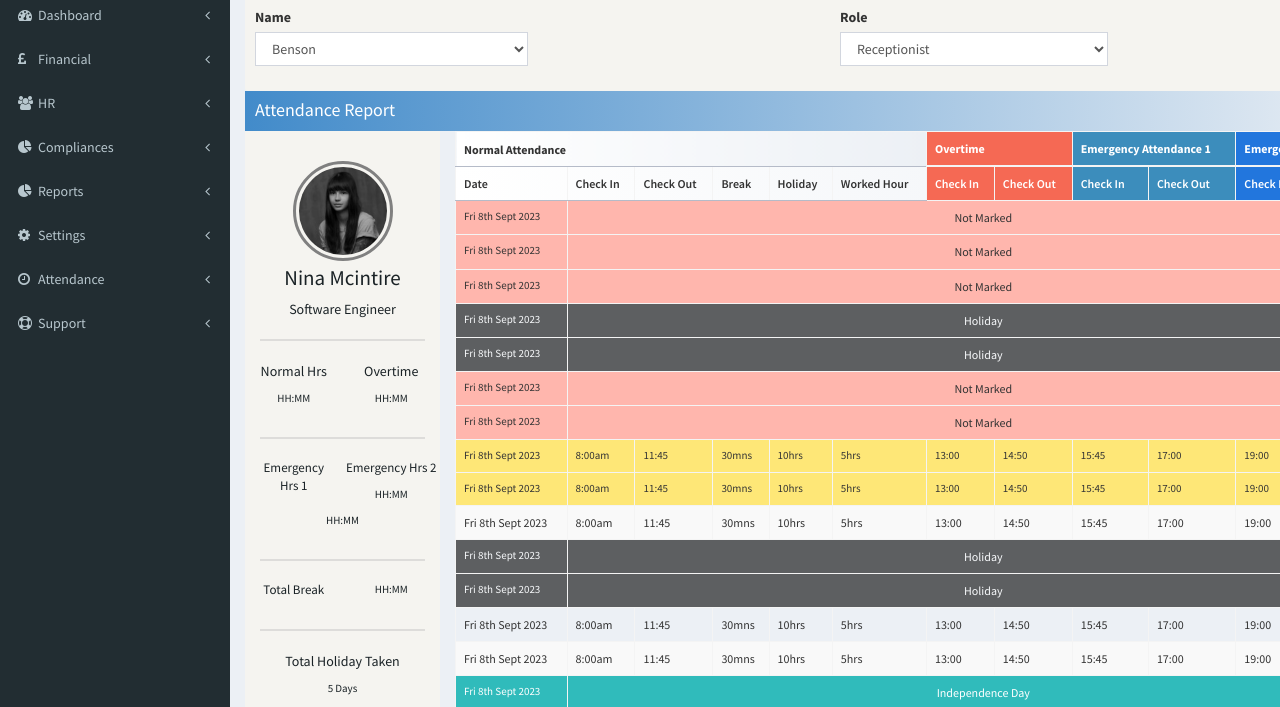
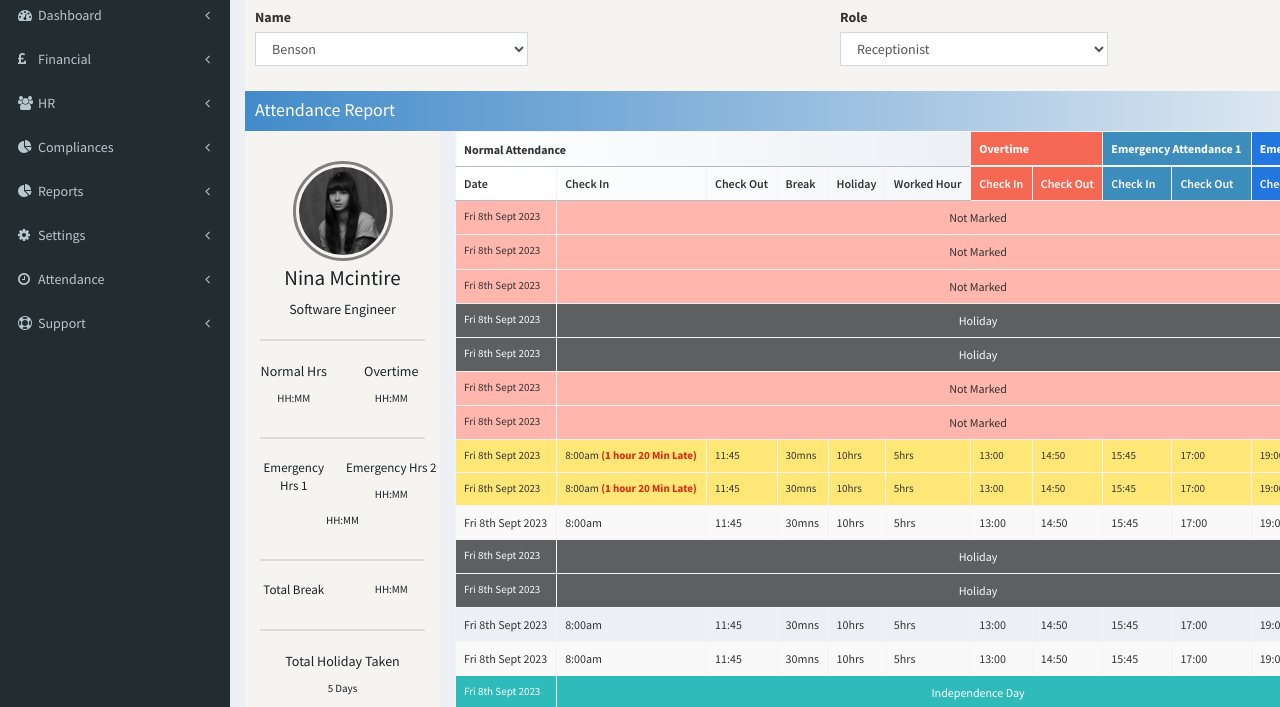
Before and after one commit to MrStxn001/admin-dashboard, a plain HTML site: page Attendance Report/Admin Dashboard/index.html in a window 1280 px wide. Shown: the part 94-801 px from the top of the page. Drawn offline with nearby package versions, Linux system fonts and the light colour scheme; some packages are replaced by stand-ins of ours; a script that the page names is missing; files whose address does not match are found by name.

Commit message:
Update index.html

```diff
--- a/Attendance Report/Admin Dashboard/index.html
+++ b/Attendance Report/Admin Dashboard/index.html
@@ -477,7 +477,7 @@
                 </tr>
               <tr style="background: hsla(50, 100%, 71%, 0.904); font-size: 11px;">
                 <td>Fri 8th Sept 2023</td>
-                <td>8:00am</td>
+                <td>8:00am <span style="color: #db2a0f; font-weight: bold;">(1 hour 20 Min Late)</span></td>
                 <td>11:45</td>
                 <td>30mns</td>
                 <td>10hrs</td>
@@ -491,7 +491,7 @@
               </tr>
               <tr style="background: hsla(50, 100%, 71%, 0.904); font-size: 11px;">
                 <td>Fri 8th Sept 2023</td>
-                <td>8:00am</td>
+                <td>8:00am <span style="color: #db2a0f; font-weight: bold;">(1 hour 20 Min Late)</span></td>
                 <td>11:45</td>
                 <td>30mns</td>
                 <td>10hrs</td>
```
